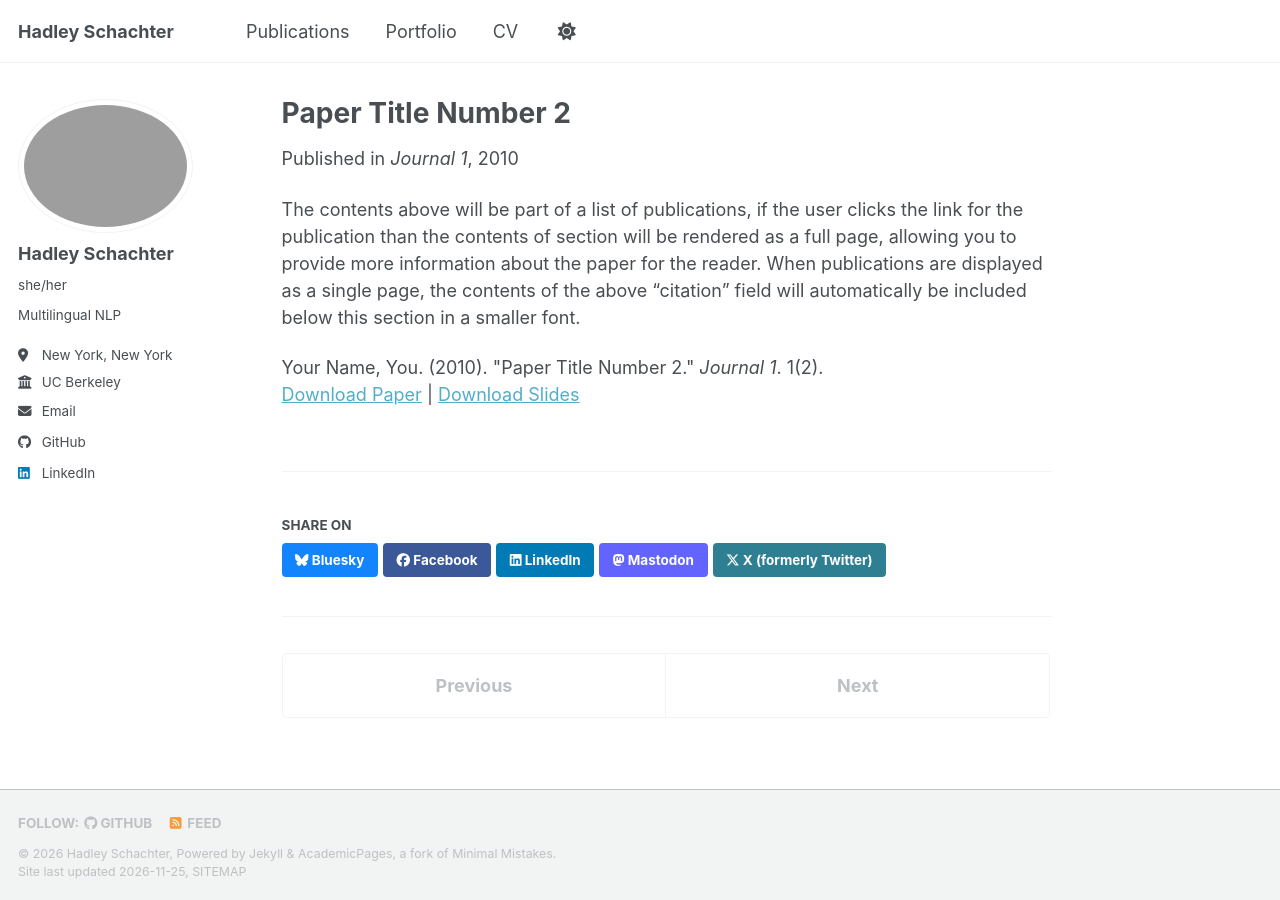
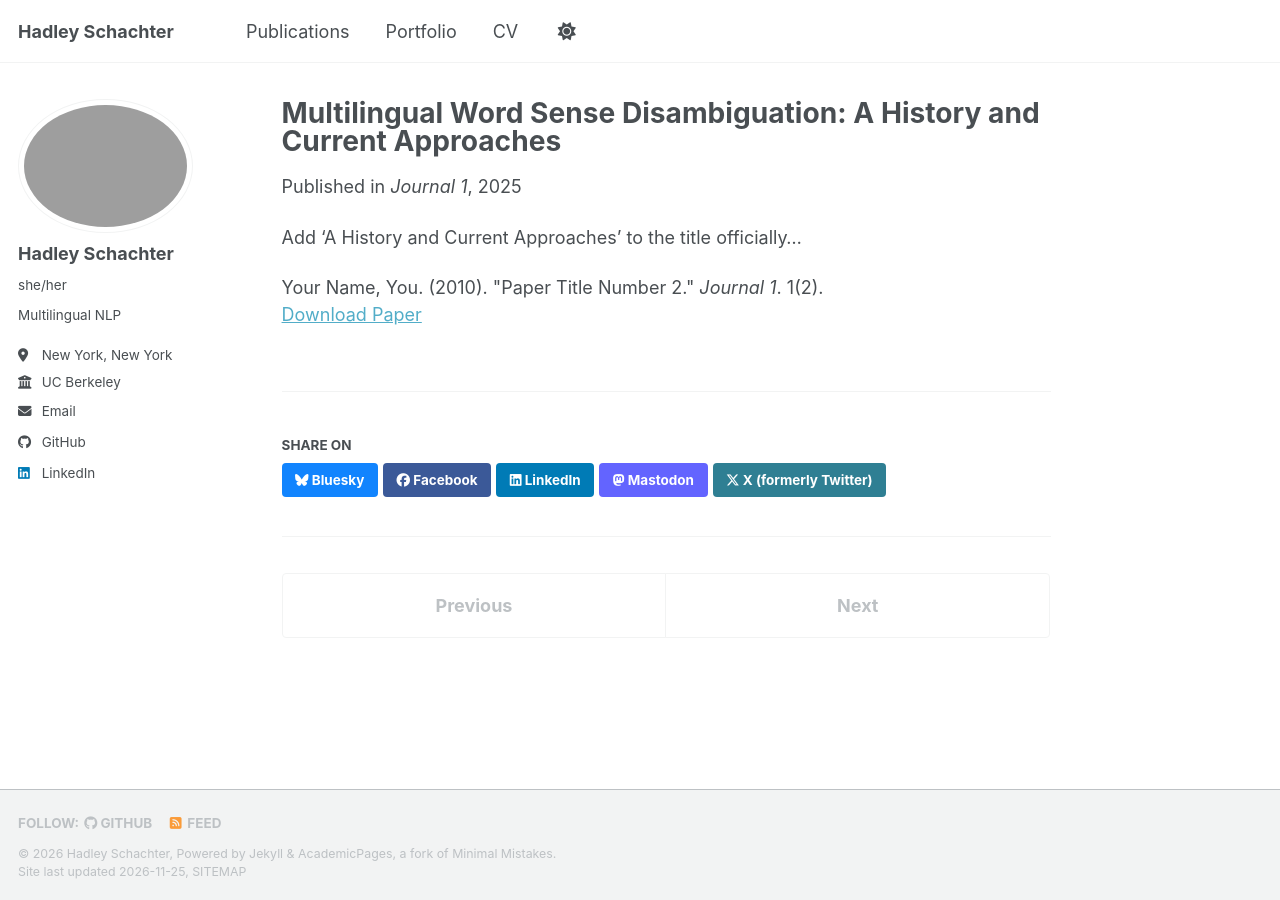
Before and after one commit to hadleyschachter/hadleyschachter.github.io, a Jekyll site: the page built from _publications/2025-05-05-multilingual-WSD.md, in a window 1280 px wide. Built offline with Jekyll 4.4.1, drawn with Linux system fonts in a browser that asks for light colours; a script bundle is joined from its source files by our own code; a style sheet for code colours, icons or effects is not loaded.

Commit message:
mwsd file

```diff
--- a/_publications/2025-05-01-multilingual-WSD.md
+++ /dev/null
@@ -1,14 +0,0 @@
----
-title: "Paper Title Number 2"
-collection: publications
-category: manuscripts
-permalink: /publication/2010-10-01-paper-title-number-2
-excerpt: 'This paper is about the number 2. The number 3 is left for future work.'
-date: 2010-10-01
-venue: 'Journal 1'
-slidesurl: 'https://academicpages.github.io/files/slides2.pdf'
-paperurl: 'https://academicpages.github.io/files/paper2.pdf'
-citation: 'Your Name, You. (2010). &quot;Paper Title Number 2.&quot; <i>Journal 1</i>. 1(2).'
----
-
-The contents above will be part of a list of publications, if the user clicks the link for the publication than the contents of section will be rendered as a full page, allowing you to provide more information about the paper for the reader. When publications are displayed as a single page, the contents of the above "citation" field will automatically be included below this section in a smaller font.
--- /dev/null
+++ b/_publications/2025-05-05-multilingual-WSD.md
@@ -0,0 +1,14 @@
+---
+title: "Multilingual Word Sense Disambiguation: A History and Current Approaches"
+collection: publications
+category: manuscripts
+permalink: /publication/2010-10-01-paper-title-number-2
+excerpt: 'Survey on Multilingual Word Sense Disambiguation'
+date: 2025-05-05
+venue: 'Journal 1'
+# slidesurl: 'https://academicpages.github.io/files/slides2.pdf'
+paperurl: 'https://hadleyschachter.github.io/files/2025-05-05-multilingual-WSD.pdf'
+citation: 'Your Name, You. (2010). &quot;Paper Title Number 2.&quot; <i>Journal 1</i>. 1(2).'
+---
+
+Add 'A History and Current Approaches' to the title officially...
```
Also changed, not shown: _publications/2026-05-01-LLM-as-a-judge.md (+2 -0 lines), 1 other file.
